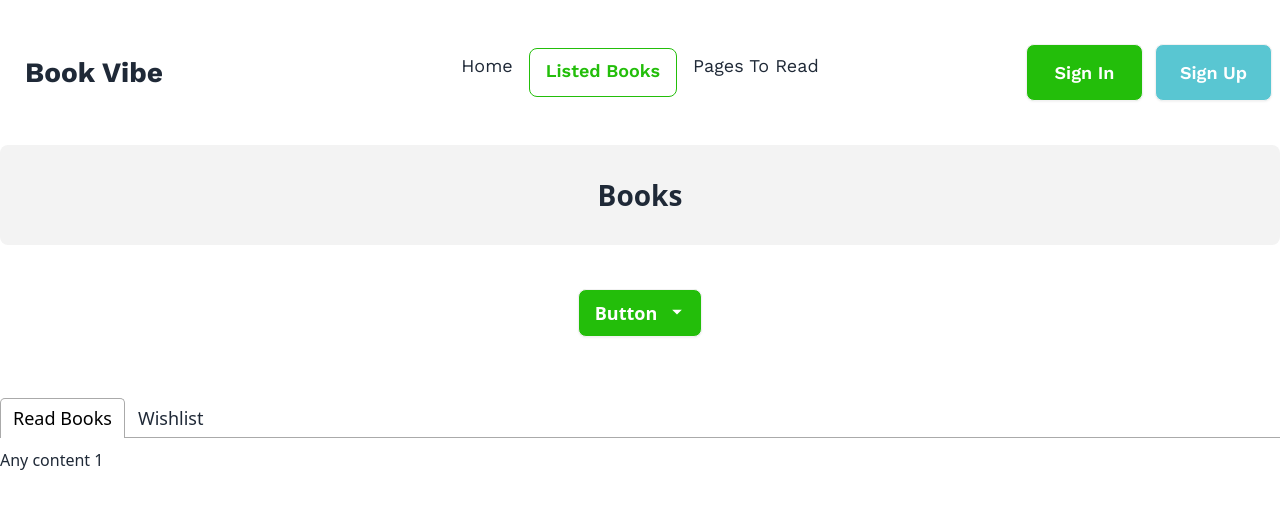
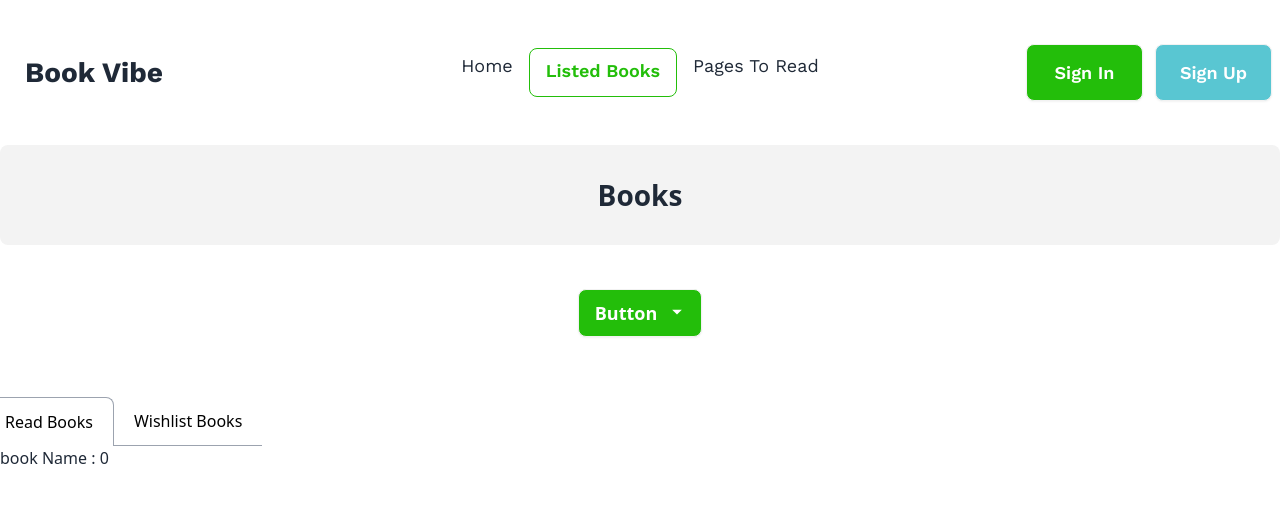
Before and after one commit to Naimul9/Book-Vibe, a React (Vite) app: page /listed-books in a window 1280 px wide. Shown: the top 508 px of the page. Built offline with nearby package versions, Linux system fonts and the light colour scheme.

Commit message:
Read Books Added

```diff
--- a/package.json
+++ b/package.json
@@ -17,6 +17,7 @@
     "react-icons": "^5.0.1",
     "react-router-dom": "^6.22.3",
     "react-tabs": "^6.0.2",
+    "react-toastify": "^10.0.5",
     "sort-by": "^0.0.2"
   },
   "devDependencies": {
--- /dev/null
+++ b/src/Components/Read.jsx
@@ -0,0 +1,32 @@
+import { useEffect, useState } from "react";
+import { useLoaderData } from "react-router-dom";
+import { getStoredReadData } from "../utility/localStorage";
+
+const Read = () => {
+
+    const reads = useLoaderData()
+
+   const [selectedBook, setSelectedBook] =useState([])
+
+    useEffect ( ()=> {
+
+const storedReadIds = getStoredReadData()
+if(reads.length>0){
+    const appliedReads =reads.filter(read=> storedReadIds.includes(read.bookId))
+
+    setSelectedBook(appliedReads)
+    console.log(appliedReads)
+}
+
+    },[reads])
+
+
+    return (
+        <div>
+           <p>book Name : {selectedBook.length} </p>
+
+        </div>
+    );
+};
+
+export default Read;
--- a/src/Components/SingleBook/SingleBook.jsx
+++ b/src/Components/SingleBook/SingleBook.jsx
@@ -1,8 +1,9 @@
+/* eslint-disable react/prop-types */
 import { AiOutlineStar } from "react-icons/ai";
 import { Link } from "react-router-dom";
 const SingleBook = ({item}) => {
 
-    const {bookName, bookId, author,image,review, totalPages, rating, category, tags,publisher, yearOfPublishing   } = item
+    const {bookName, bookId, author,image,  rating, category, tags  } = item
     return (
 		<Link to={`/bookDetail/${bookId}`}>
         <div >
--- /dev/null
+++ b/src/Components/Wish.jsx
@@ -0,0 +1,11 @@
+
+
+const Wish = () => {
+    return (
+        <div>
+            For Later
+        </div>
+    );
+};
+
+export default Wish;
--- a/src/Pages/BookDetails/BookDetails.jsx
+++ b/src/Pages/BookDetails/BookDetails.jsx
@@ -1,11 +1,23 @@
-import { useLoaderData, useParams} from "react-router-dom";
+import {  Link, useLoaderData, useParams} from "react-router-dom";
+import { ToastContainer, toast } from 'react-toastify';
+  import 'react-toastify/dist/ReactToastify.css';
+import { saveReadData } from "../../utility/localStorage";
 
 
 const BookDetails = () => {
     const singleBooks = useLoaderData()
     const {bookId} =useParams()
-    const book = singleBooks.find(book =>book.bookId == bookId)
+    const idInt = parseInt(bookId)
+    const book = singleBooks.find(book =>book.bookId === idInt)
 
+    const handleRead = ()=>{
+        saveReadData(idInt)
+        toast('Book added Successfully')
+    }
+
+    const handleWishlist = ()=> {
+        toast ('Book added to Wishlist')
+    }
 
 
     return (
@@ -47,13 +59,18 @@ const BookDetails = () => {
     </ul>
 
 <div className="flex gap-4 mt-10 ">
-<button className="btn bg-[#1313134D] w-[101px] h-[57px] text-[18px] font-semibold ">Read</button>
-      <button className="btn bg-[#50B1C9] w-[128px] h-[57px] text-[18px] font-semibold text-white  ">Wishlist</button>
+
+ <Link>
+ <button onClick={handleRead()} className="btn bg-[#1313134D] w-[101px] h-[57px] text-[18px] font-semibold ">Read</button>  </Link>
+
+
+      <button onClick={handleWishlist} className="btn bg-[#50B1C9] w-[128px] h-[57px] text-[18px] font-semibold text-white  ">Wishlist</button>
 
 </div>
 
     </div>
   </div>
+  <ToastContainer/>
 </div>
     );
 };
--- a/src/Pages/Listed Books/Listed_Books.jsx
+++ b/src/Pages/Listed Books/Listed_Books.jsx
@@ -1,10 +1,14 @@
-import { Tab, Tabs, TabList, TabPanel } from 'react-tabs';
-import 'react-tabs/style/react-tabs.css';
+import { useState } from "react";
+import { Link, Outlet } from "react-router-dom";
+
+
 
 const Listed_Books = () => {
+
+    const [tabIndex, setTabIndex] = useState(0)
     return (
 
-        <div>
+<div>
 
 <div className='h-[100px] bg-[#1313130D] text-center text-[28px] font-bold rounded-lg items-center flex justify-center mb-10'>Books</div>
 
@@ -22,21 +26,21 @@ const Listed_Books = () => {
 </div>
 </div>
 
+{/* TAB */}
+<div className="flex items-center -mx-4 overflow-x-auto overflow-y-hidden sm:justify-start flex-nowrap text-black">
+	<Link to={`readBooks/&{bookId}`}  onClick={()=> setTabIndex(0)} rel="noopener noreferrer" href="#" className={`flex items-center flex-shrink-0 px-5 py-3 space-x-2 ${tabIndex ===0 ? 'border border-b-0' : 'border-b'} rounded-t-lg border-gray-400`}>
+		<span>Read Books</span>
+	</Link>
+	<Link  to={'wishList'} onClick={()=> setTabIndex(1)} rel="noopener noreferrer" href="#" className={`flex items-center flex-shrink-0 px-5 py-3 space-x-2 ${tabIndex ===1 ? 'border border-b-0' : 'border-b'} rounded-t-lg border-gray-400`}>
+
+		<span>Wishlist Books</span>
+	</Link>
+
+</div>
+
+<Outlet/>
 
 
-        <Tabs>
-        <TabList>
-          <Tab>  <p className='text-[18px]'> Read Books </p>  </Tab>
-          <Tab> <p className='text-[18px] '>  Wishlist </p>   </Tab>
-        </TabList>
-
-        <TabPanel>
-          <h2>Any content 1</h2>
-        </TabPanel>
-        <TabPanel>
-          <h2>Any content 2</h2>
-        </TabPanel>
-      </Tabs>
       </div>
     );
 };
--- a/src/main.jsx
+++ b/src/main.jsx
@@ -13,6 +13,8 @@ import MainLayout from './layouts/MainLayout';
 import Home from './Pages/Home/Home';
 import Error from './Pages/Error/Error';
 import BookDetails from './Pages/BookDetails/BookDetails';
+import Read from './Components/Read';
+import Wish from './Components/Wish';
 
 
 const router = createBrowserRouter([
@@ -27,7 +29,7 @@ const router = createBrowserRouter([
         loader : () => fetch('/books.json')
       },
       {
-        path: "/bookdetail/:bookId",
+        path: "/bookDetail/:bookId",
         element: <BookDetails></BookDetails>,
         loader : ()=> fetch('/books.json'),
       },
@@ -35,11 +37,30 @@ const router = createBrowserRouter([
       {
         path: "/listed-books",
         element: <Listed_Books></Listed_Books>,
+        children:[
+          {
+            // Default route for readBooks
+            path: '',
+            element: <Read></Read>,
+            loader: () => fetch('/books.json'),
+          },
+          {
+            path : 'readBooks/:bookId',
+            element : <Read></Read>,
+            loader : ()=> fetch('/books.json'),
+          },
+          {
+            path : 'wishList',
+            element : <Wish></Wish>,
+            loader : ()=> fetch('/books.json'),
+          }
+        ],
       },
       {
         path: "/pages-to-read",
         element: <Pages_To_Read></Pages_To_Read>,
       },
+
 
     ]
   },
--- /dev/null
+++ b/src/utility/localStorage.js
@@ -0,0 +1,19 @@
+const getStoredReadData = () =>{
+    const storedReadData =localStorage.getItem('read-data')
+    if(storedReadData){
+        return JSON.parse(storedReadData)
+    }
+    return []
+}
+
+const saveReadData = bookId =>{
+    const storedReadData = getStoredReadData()
+    const exists = storedReadData.find(readId => readId === bookId)
+    if(!exists){
+        storedReadData.push(bookId)
+        localStorage.setItem('read-data', JSON.stringify(storedReadData))
+    }
+
+}
+
+export { getStoredReadData, saveReadData}
```
Also changed, not shown: 1 other file (tests, documents, lock files or other folders).
